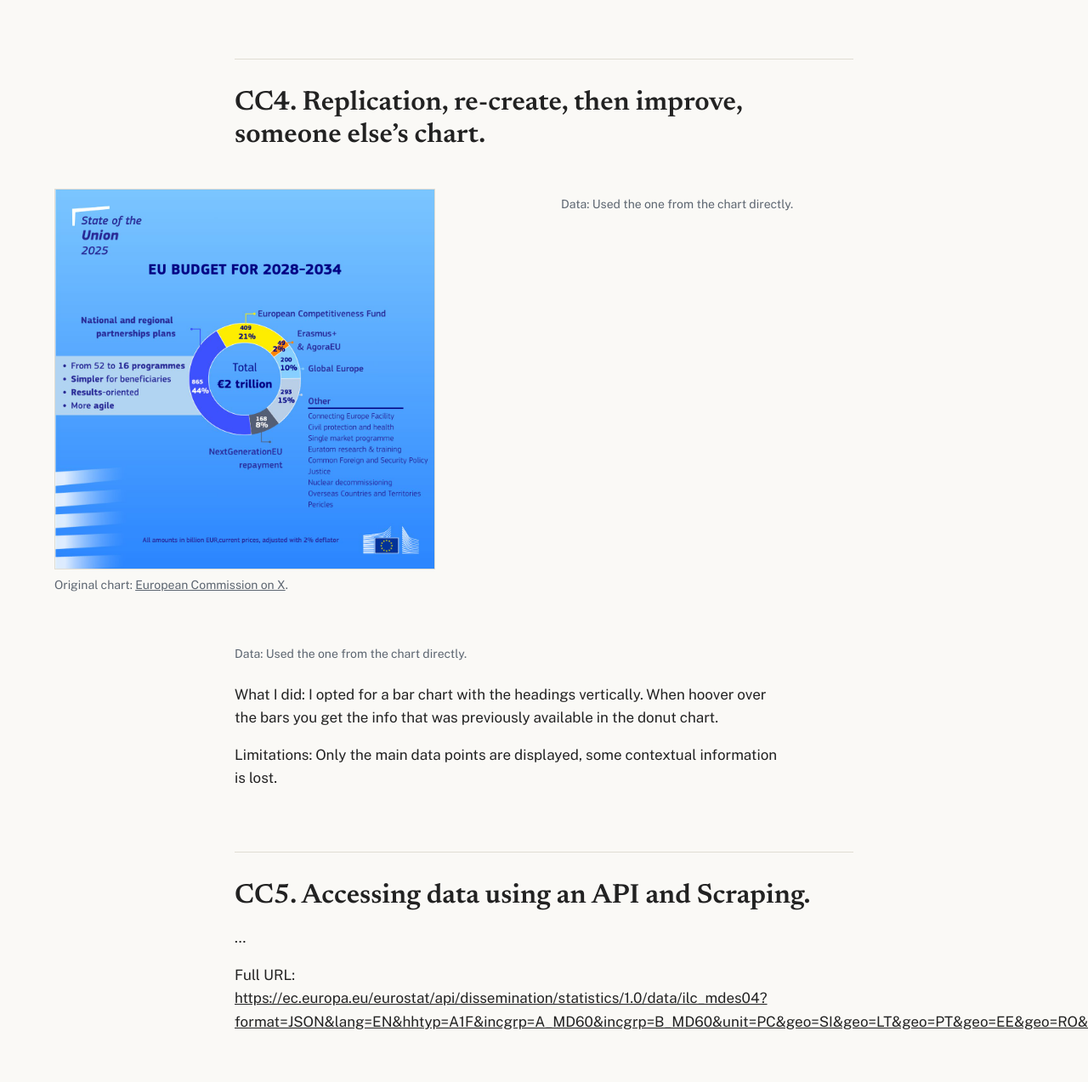
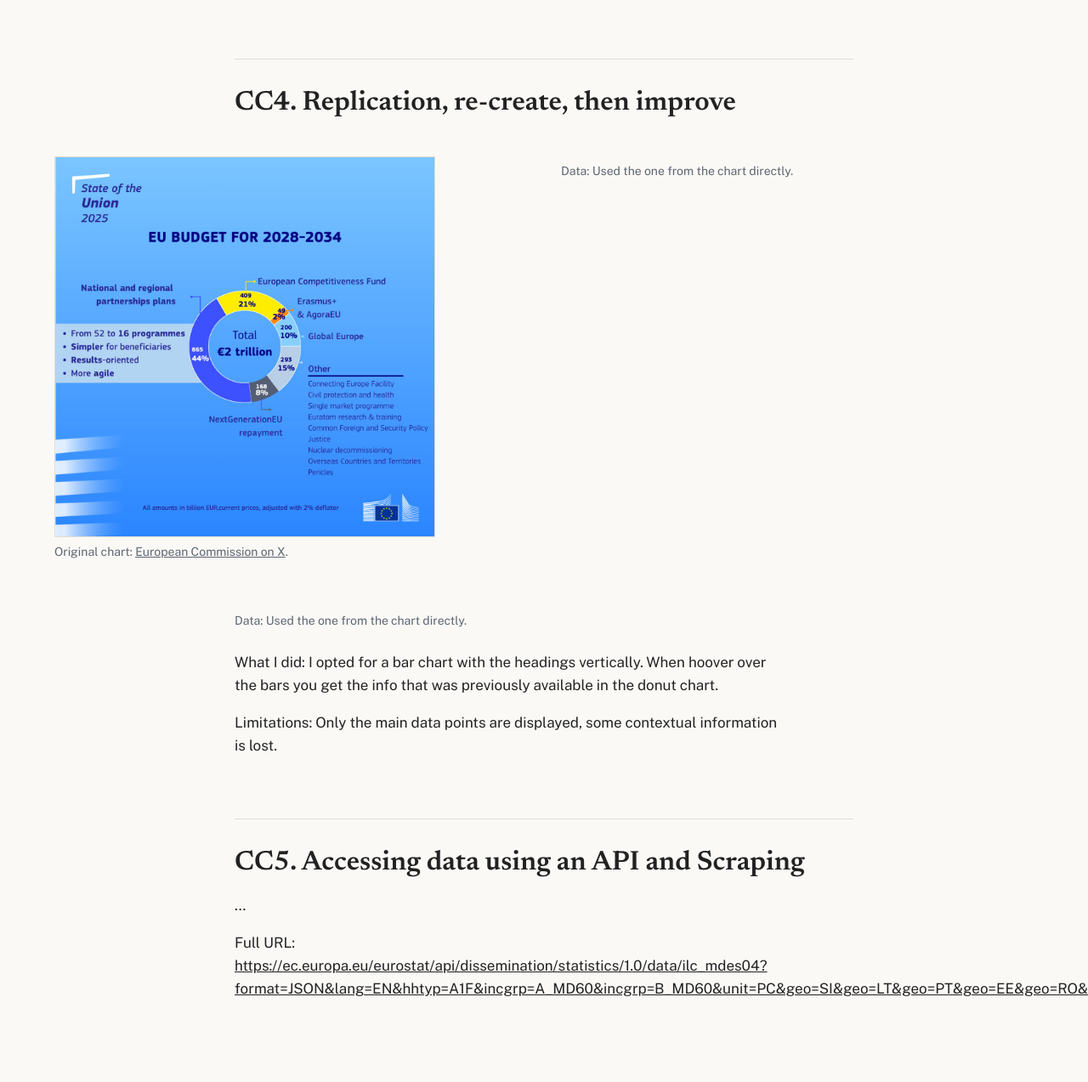
Before and after one commit to vsccunha/vsccunha.github.io, a plain HTML site: page portfolio.html in a window 1280 px wide. Shown: the part 1601-2874 px from the top of the page at 85% size. Drawn offline with nearby package versions, Linux system fonts and the light colour scheme; a script that the page names is missing.

Commit message:
Update portfolio.html

```diff
--- a/portfolio.html
+++ b/portfolio.html
@@ -333,7 +333,7 @@
 
       <!-- ===================== CC4 ===================== -->
         <section class="challenge" id="cc4">
-          <h2>CC4. Replication, re-create, then improve, someone else’s chart.</h2>
+          <h2>CC4. Replication, re-create, then improve</h2>
 
           <!-- The original chart (left) and my replication (right), side by side -->
           <div class="pair">
@@ -359,7 +359,7 @@
 
      <!-- ===================== CC5 ===================== -->
         <section class="challenge" id="cc5">
-          <h2>CC5. Accessing data using an API and Scraping.</h2>
+          <h2>CC5. Accessing data using an API and Scraping</h2>
 
           <div id="cc5api"></div>
             <script>
```
